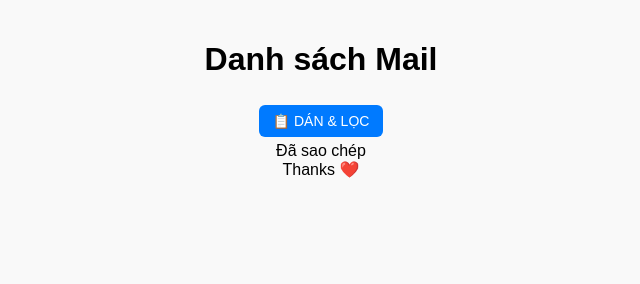
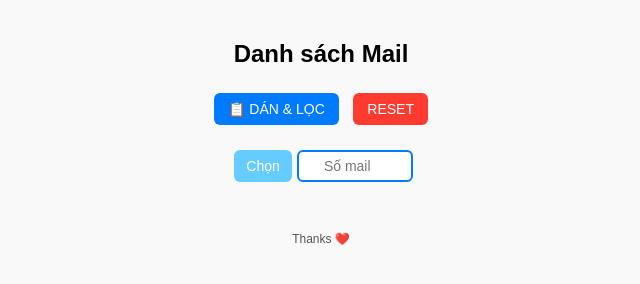
Before and after one commit to chinh-2o04/locmai, a plain HTML site: page index.html in a window 1280 px wide. Shown: the whole page, without its empty margins (319-959 px from the left). Drawn offline with Linux system fonts and the light colour scheme.

Commit message:
Update index.html

```diff
--- a/index.html
+++ b/index.html
@@ -7,17 +7,23 @@
   <link rel="stylesheet" href="style.css"/>
 </head>
 <body>
-  <h1>Danh sách Mail</h1>
+  <h2>Danh sách Mail</h2>
 
-  <div class="action-button">
+  <div class="controls">
     <button onclick="pasteAndFilter()">📋 DÁN & LỌC</button>
+    <button onclick="resetAll()" style="background:#ff3b30;">RESET</button>
   </div>
 
-  <div id="mailGrid" class="mail-grid"></div>
+  <div class="mail-select">
+    <button>Chọn</button>
+    <input id="mailIndex" type="number" placeholder="Số mail"/>
+  </div>
 
-  <div id="copyAlert" class="copy-alert">Đã sao chép</div>
+  <div id="grid" class="grid"></div>
 
-  <footer>Thanks ❤️</footer>
+  <div id="toast" class="toast">Đã sao chép</div>
+
+  <div class="thanks">Thanks ❤️</div>
 
   <script src="script.js"></script>
 </body>
```
